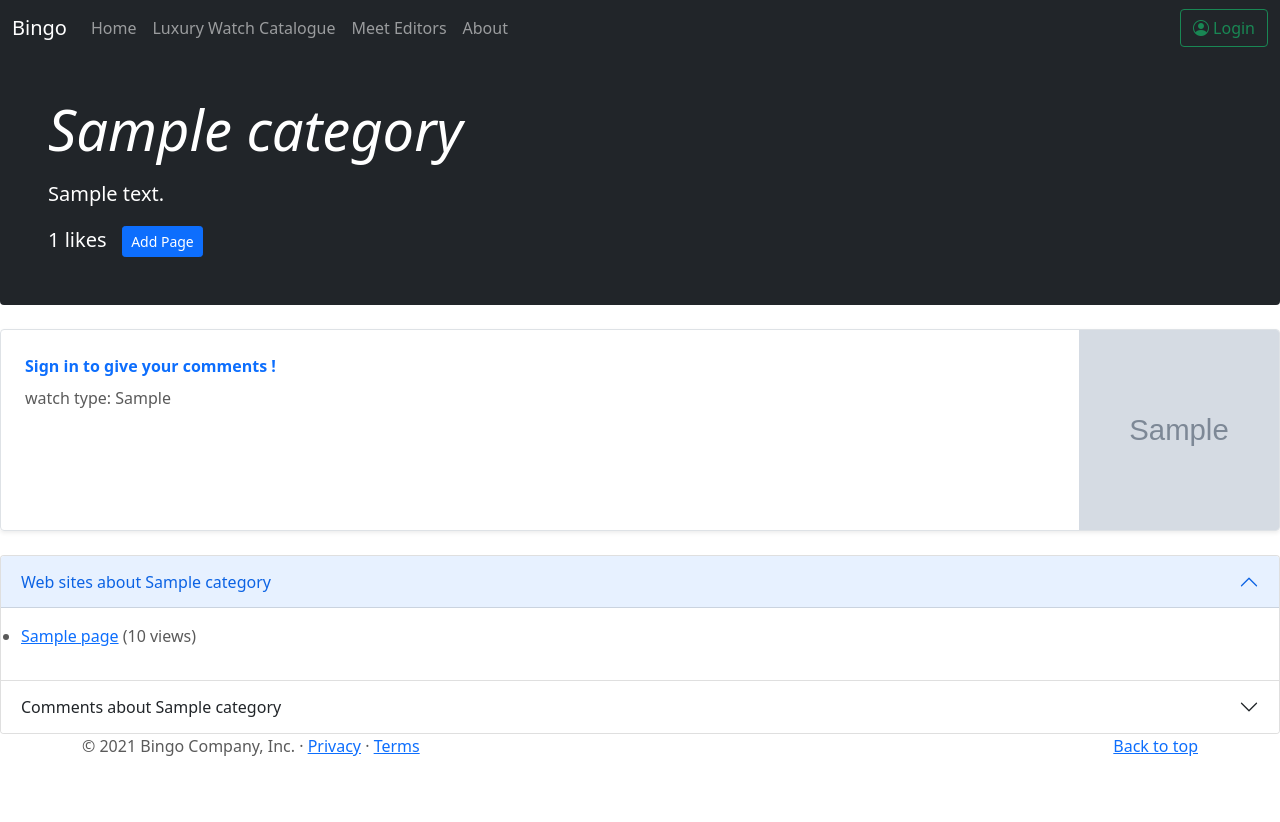
After one commit to kkto28/bingo_with_django, a Django app: a page that uses templates/rango/watch_more.html in a window 1280 px wide. The commit adds this page. Run offline with Django 3.2, Linux system fonts and the light colour scheme; tables that the repository leaves empty hold one stand-in row (values such as "Sample post"); grey boxes marked "Sample" are stand-in pictures.

Commit message:
added features for Bingo e.g. support comments

```diff
--- a/rango/models.py
+++ b/rango/models.py
@@ -61,7 +61,7 @@ class Comment(models.Model):
 
     content = models.CharField(max_length=500)
     rating = models.IntegerField(default=0)
-    log_datetime = models.DateTimeField(auto_now_add=True)
+    log_datetime = models.DateTimeField(auto_now=True)
 
     def __str__(self):
         return self.content[0:10]
--- a/rango/urls.py
+++ b/rango/urls.py
@@ -18,4 +18,6 @@ urlpatterns = [
     path('register_profile/', views.register_profile, name='register_profile'),
     path('profile/<username>/', views.ProfileView.as_view(), name='profile'),
     path('watch_catalogue/', views.CatalogueView, name='watch_catalogue'),
+    path('watch_more/<slug:category_name_slug>/', views.show_more, name='show_more'),
+    path('post_comment/', views.PostCommentView.as_view(), name='post_comment'),
 ]
--- a/rango/views.py
+++ b/rango/views.py
@@ -337,23 +337,62 @@ class ProfileView(View):
         return render(request, 'rango/profile.html', context_dict)
 
 def CatalogueView(request):
-    # Query the database for a list of ALL categories currently stored.
-    # Order the categories by the number of likes in descending order.
-    # Retrieve the top 5 only -- or all if less than 5.
-    # Place the list in our context_dict dictionary (with our boldmessage!)
-    # that will be passed to the template engine.
-    category_list = Category.objects.order_by('-likes')[:5]
-    pages_list = Page.objects.order_by('-views')[:5]
+
+    category_list = Category.objects.order_by('-likes')
+    #pages_list = Page.objects.order_by('-views')[:5]
 
     context_dict = {}
-    context_dict['boldmessage'] = 'Crunchy, creamy, cookie, candy, cupcake!'
+
     context_dict['categories'] = category_list
-    context_dict['pages'] = pages_list
-
-    # Call the helper function to handle the cookies
-    visitor_cookie_handler(request)
+    #context_dict['pages'] = pages_list
 
     # Render the response and send it back!
     response = render(request, 'rango/watch_catalogue.html', context=context_dict)
 
     return response
+
+def show_more(request, category_name_slug):
+    # Create a context dictionary which we can pass
+    # to the template rendering engine.
+    context_dict = {}
+    try:
+
+        category = Category.objects.get(slug=category_name_slug)
+        pages = Page.objects.filter(category=category).order_by('-views')
+        comments = Comment.objects.filter(category=category).order_by('-log_datetime')
+
+        context_dict['pages'] = pages
+        context_dict['category'] = category
+        context_dict['comments'] = comments
+
+    except Category.DoesNotExist:
+
+        context_dict['category'] = None
+        context_dict['pages'] = None
+
+    return render(request, 'rango/watch_more.html', context=context_dict)
+
+class PostCommentView(View):
+    @method_decorator(login_required)
+    def get(self, request):
+        category_id = request.GET['category_id']
+        comments = request.GET['comments']
+        if 'rating' in request.GET:
+            rating = request.GET['rating']
+        else:
+            rating = '0'
+
+        try:
+            category = Category.objects.get(id=int(category_id))
+            user = User.objects.get(id=request.user.id)
+        except Category.DoesNotExist or User.DoesNotExist:
+            return HttpResponse(-1)
+        except ValueError:
+            return HttpResponse(-1)
+
+        mycomment = Comment.objects.get_or_create(category=category,user=user)[0]
+        mycomment.content = comments
+        mycomment.rating = int(rating)
+        mycomment.save()
+
+        return HttpResponse(1)
--- a/static/js/rango-ajax.js
+++ b/static/js/rango-ajax.js
@@ -10,4 +10,30 @@ $(document).ready(function() {
                 $('#like_btn').hide();
             })
         });
+
+
+    $( "#post_btn" ).click(function( event ) {
+        // Stop form from submitting normally
+        event.preventDefault();
+        var catecategoryIdVar, comments, rating;
+
+        catecategoryIdVar = $(this).attr('data-categoryid');
+        comments = $('#txt_comment').val()
+        rating = $("input[name='RatingRadioOptions']:checked").val();
+
+        $.ajax({
+            type:'GET',
+            url: '/rango/post_comment/',
+            data: {'category_id': catecategoryIdVar, 'comments':comments, 'rating':rating},
+            success: function(data){
+                $('#option_msg').html('Thanks for your opinion.');
+                $('#post_btn').prop('disabled', true);
+                $('#txt_comment').prop('disabled', true);
+                $("input[type=radio]").attr('disabled', true);
+            },
+            contentType: "application/json",
+            dataType: 'json'
+        });
+
+    });
 });
--- a/templates/rango/base_landing.html
+++ b/templates/rango/base_landing.html
@@ -9,6 +9,7 @@
     <meta name="description" content="">
     <meta name="author" content="Mark Otto, Jacob Thornton, and Bootstrap contributors">
     <meta name="generator" content="Hugo 0.84.0">
+    <link rel="icon" href="{% static 'images/favicon.ico' %}">
     <title>Bingo - {% block title_block %}Luxury Watch{% endblock %}</title>
 
     <link rel="canonical" href="https://getbootstrap.com/docs/5.0/examples/carousel/">
@@ -93,14 +94,17 @@
   <!-- FOOTER -->
   <footer class="container">
     <p class="float-end"><a href="#">Back to top</a></p>
-    <p>&copy; 2017–2021 Company, Inc. &middot; <a href="#">Privacy</a> &middot; <a href="#">Terms</a></p>
+    <p>&copy; 2021 Bingo Company, Inc. &middot; <a href="#">Privacy</a> &middot; <a href="#">Terms</a></p>
   </footer>
 </main>
 
 
     <!--<script src="../assets/dist/js/bootstrap.bundle.min.js"></script>-->
     <script src="https://cdn.jsdelivr.net/npm/bootstrap@5.0.2/dist/js/bootstrap.bundle.min.js" integrity="sha384-MrcW6ZMFYlzcLA8Nl+NtUVF0sA7MsXsP1UyJoMp4YLEuNSfAP+JcXn/tWtIaxVXM" crossorigin="anonymous"></script>
+
+    <script src="https://ajax.googleapis.com/ajax/libs/jquery/3.6.0/jquery.min.js"></script>
     <script src="{% static "js/rango-ajax.js" %}" crossorigin="anonymous"></script>
+
 
   </body>
 </html>
--- a/templates/rango/categories.html
+++ b/templates/rango/categories.html
@@ -4,12 +4,12 @@
         {% if c == current_category %}
             <li>
             <strong>
-            <a href="{% url 'rango:show_category' c.slug %}">{{ c.name }}</a>
+            <a href="{% url 'rango:show_more' c.slug %}">{{ c.name }}</a>
             </strong>
             </li>
         {% else %}
             <li>
-            <a href="{% url 'rango:show_category' c.slug %}">{{ c.name }}</a>
+            <a href="{% url 'rango:show_more' c.slug %}">{{ c.name }}</a>
             </li>
         {% endif %}
     {% endfor %}
--- /dev/null
+++ b/templates/rango/watch_more.html
@@ -0,0 +1,164 @@
+{% extends 'rango/base_landing.html' %}
+{% load staticfiles %}
+{% load permission_tags %}
+{% block title_block %}
+    {% if category %}
+        {{ category.name }}
+    {% else %}
+        Unknown Category
+    {% endif %}
+{% endblock %}
+
+{% block body_block %}
+
+{% if category %}
+<div class="p-4 p-md-5 mb-4 text-white rounded bg-dark">
+    <div class="col-md-6 px-0">
+      <h1 class="display-4 fst-italic">{{ category.name }}</h1>
+      <p class="lead my-3">{{ category.description }}</p>
+      <p class="lead mb-0">
+        <strong id="like_count">{{ category.likes }}</strong> likes
+        {% if user.is_authenticated %}
+            <button id="like_btn"
+            data-categoryid="{{ category.id }}"
+            class="btn btn-primary btn-sm"
+            type="button">
+            Like
+            </button>
+            &nbsp
+            <a class="btn btn-primary btn-sm" href="{{ category.url}}" target="_blank">Buy</a>
+
+        {% endif %}
+
+        {% if user|has_role:'editor' %}
+            &nbsp
+            <a class="btn btn-primary btn-sm" href="{% url 'rango:add_page' category.slug %}">Add Page</a>
+        {% endif %}
+       </p>
+    </div>
+</div>
+<div class="row g-0 border rounded overflow-hidden flex-md-row mb-4 shadow-sm h-md-250 position-relative">
+    <div class="col p-4 d-flex flex-column position-static">
+        {% if user.is_authenticated %}
+            <strong id='option_msg' class="d-inline-block mb-2 text-primary">Your opinion is appreciated !</strong>
+        {% else %}
+            <strong id='option_msg' class="d-inline-block mb-2 text-primary">Sign in to give your comments !</strong>
+        {% endif %}
+        <p class="card-text mb-auto">watch type: {{ category.type }}</p>
+        {% if user.is_authenticated %}
+        <div class="input-group">
+            <span class="input-group-text">My Comment</span>
+            <textarea id='txt_comment' class="form-control" aria-label="With textarea"></textarea>
+
+            <button id="post_btn"
+            data-categoryid="{{ category.id }}"
+            class="btn btn-primary btn-sm"
+            type="button">
+            Post
+            </button>
+
+        </div>
+        <div class="container-fluid">
+            Rating :
+            <div class="form-check form-check-inline">
+                <input class="form-check-input" type="radio" name="RatingRadioOptions" id="inlineRadio1" value="1">
+                <label class="form-check-label" for="inlineRadio1">1</label>
+              </div>
+              <div class="form-check form-check-inline">
+                <input class="form-check-input" type="radio" name="RatingRadioOptions" id="inlineRadio2" value="2">
+                <label class="form-check-label" for="inlineRadio2">2</label>
+              </div>
+              <div class="form-check form-check-inline">
+                <input class="form-check-input" type="radio" name="RatingRadioOptions" id="inlineRadio2" value="3">
+                <label class="form-check-label" for="inlineRadio2">3</label>
+              </div>
+              <div class="form-check form-check-inline">
+                <input class="form-check-input" type="radio" name="RatingRadioOptions" id="inlineRadio2" value="4">
+                <label class="form-check-label" for="inlineRadio2">4</label>
+              </div>
+              <div class="form-check form-check-inline">
+                <input class="form-check-input" type="radio" name="RatingRadioOptions" id="inlineRadio2" value="5">
+                <label class="form-check-label" for="inlineRadio2">5</label>
+              </div>
+
+        </div>
+        {% endif %}
+
+    </div>
+    <div class="col-auto d-none d-lg-block">
+    <!--<svg class="bd-placeholder-img" width="200" height="250" xmlns="http://www.w3.org/2000/svg" role="img" aria-label="Placeholder: Thumbnail" preserveAspectRatio="xMidYMid slice" focusable="false"><title>Placeholder</title><rect width="100%" height="100%" fill="#55595c"/><text x="50%" y="50%" fill="#eceeef" dy=".3em"><text>thumbnail</text></svg>-->
+    <img src="{{ MEDIA_URL }}{{ category.picture }}" width="200" height="200" alt="..."></img>
+
+    </div>
+</div>
+<div>
+    <div class="accordion" id="accordionPanelsStayOpenExample">
+        <div class="accordion-item">
+          <h2 class="accordion-header" id="panelsStayOpen-headingOne">
+            <button class="accordion-button" type="button" data-bs-toggle="collapse" data-bs-target="#panelsStayOpen-collapseOne" aria-expanded="true" aria-controls="panelsStayOpen-collapseOne">
+              Web sites about {{ category.name }}
+            </button>
+          </h2>
+          <div id="panelsStayOpen-collapseOne" class="accordion-collapse collapse show" aria-labelledby="panelsStayOpen-headingOne">
+            <div class="accordion-body">
+                <div class="row">
+                    {% if pages %}
+                        <ul>
+                        {% for page in pages %}
+                            <li>
+                            <a href="{% url 'rango:goto' %}?page_id={{ page.id }}" target="_blank">{{ page.title }}</a>
+                            {% if page.views > 1 %}
+                                ({{ page.views }} views)
+                            {% elif page.views == 1 %}
+                                ({{ page.views }} view)
+                            {% endif %}
+                            </li>
+                        {% endfor %}
+                        </ul>
+                    {% else %}
+                        <strong>No pages currently in category.</strong>
+                    {% endif %}
+
+                </div>
+            </div>
+          </div>
+        </div>
+        <div class="accordion-item">
+          <h2 class="accordion-header" id="panelsStayOpen-headingTwo">
+            <button class="accordion-button collapsed" type="button" data-bs-toggle="collapse" data-bs-target="#panelsStayOpen-collapseTwo" aria-expanded="false" aria-controls="panelsStayOpen-collapseTwo">
+              Comments about {{ category.name }}
+            </button>
+          </h2>
+          <div id="panelsStayOpen-collapseTwo" class="accordion-collapse collapse" aria-labelledby="panelsStayOpen-headingTwo">
+            <div class="accordion-body">
+                {% if comments %}
+                {% for comment in comments %}
+
+                  <div class="p-4 mb-3 bg-light rounded">
+                    <h4 class="fst-italic"><i class="bi bi-chat-right-text" style="font-size: 2rem; color: #0D6FED;"></i>  {{ comment.content }} </h4>
+                    <p class="mb-0"><strong>{{ comment.user }} -> {{ comment.category }} </strong>
+                      {% with ''|center:comment.rating as range %}
+                      {% for _ in range %}
+                        <i class="bi bi-star-fill" style="font-size: 1rem; color: blue;"></i>
+                      {% endfor %}
+                      {% endwith %}
+
+                      Date: {{ comment.log_datetime }}</p>
+                  </div>
+                  <!--<hr class="featurette-divider"> -->
+
+                {% endfor %}
+              {% else %}
+                <strong>There are no comment present.</strong>
+              {% endif %}
+            </div>
+          </div>
+        </div>
+      </div>
+
+</div>
+{% else %}
+    Unkown Category
+{% endif %}
+
+{% endblock %}
```
Also changed, not shown: templates/rango/index.html (+12 -41 lines), templates/rango/watch_catalogue.html (+15 -21 lines), rango/migrations/0006_auto_20210802_2325.py (added).
